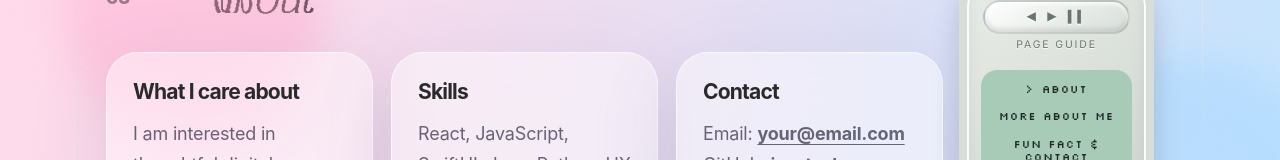
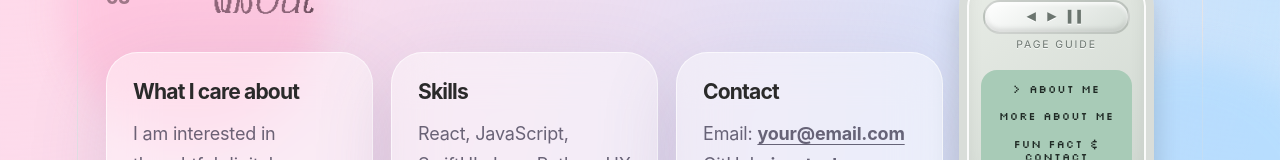
Before and after one commit to jesstasha/portfolio-2026, a React (Vite) app: page / in a window 1280 px wide. Both pictures are taken after a click on the button "ABOUT". Shown: the part 216-376 px from the top of the page. Built offline with nearby package versions, Linux system fonts and the light colour scheme.

Commit message:
Update nav label to About Me

```diff
--- a/src/App.jsx
+++ b/src/App.jsx
@@ -338,7 +338,7 @@ function App() {
               <p>Page Guide</p>
 
               <nav>
-                <a href="#about" className={activeAboutSection === "about" ? "active" : ""}>About</a>
+                <a href="#about" className={activeAboutSection === "about" ? "active" : ""}>About Me</a>
                 <a href="#more-about-me" className={activeAboutSection === "more-about-me" ? "active" : ""}>More About Me</a>
                 <a href="#contact" className={activeAboutSection === "contact" ? "active" : ""}>Fun Fact & Contact</a>
               </nav>
```
